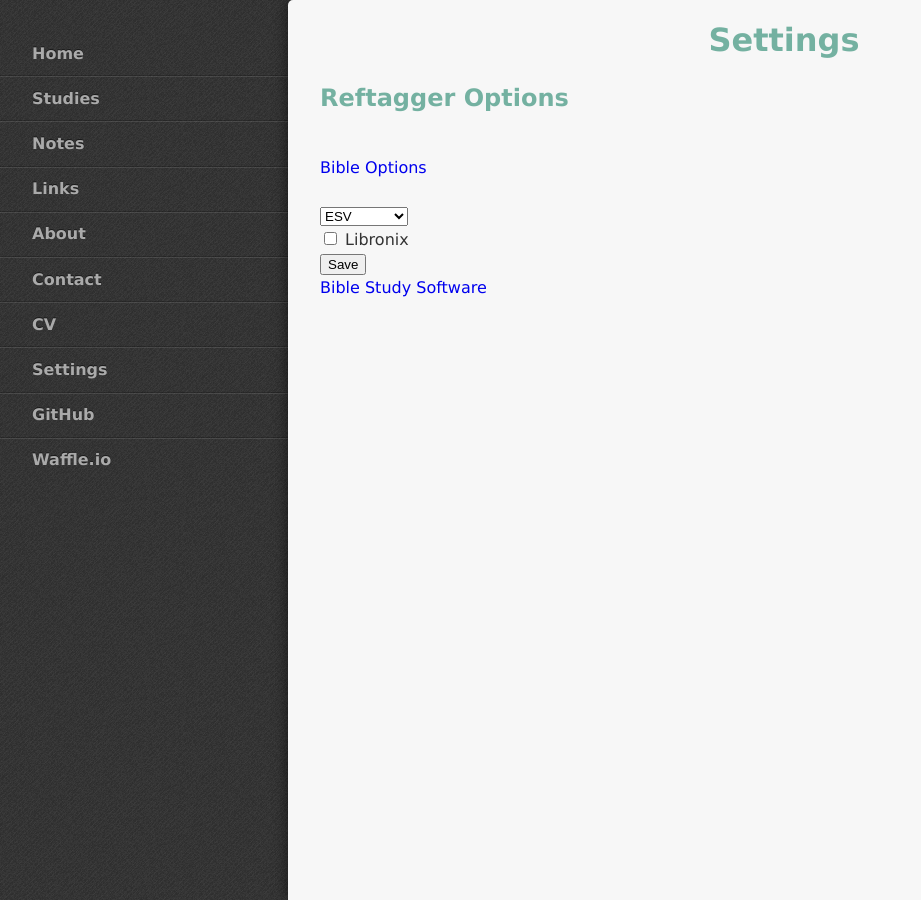
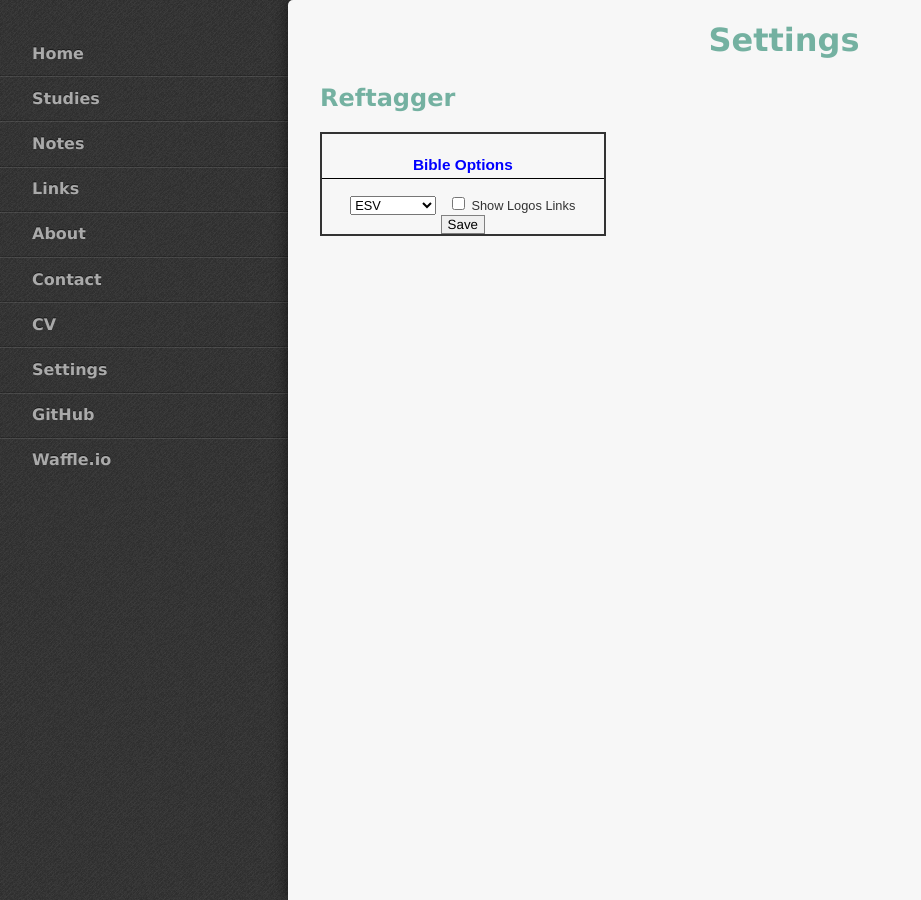
Before and after one commit to StevenTammen/chrya.com, a Jekyll site: the page built from pages/settings.md, in a window 1280 px wide. Shown: the whole page, without its empty margins (0-921 px from the left). Built offline with Jekyll 4.4.1, drawn with Linux system fonts in a browser that asks for light colours; part of the change alters nothing that is shown.

Commit message:
Update settings.md

```diff
--- a/pages/settings.md
+++ b/pages/settings.md
@@ -6,7 +6,54 @@ title: Settings
 
 <h1 class="center"> Settings </h1>
 
-## Reftagger Options
+<style>
+
+/* ----- RefTagger CP ----- */
+#lbsRefTaggerCP {
+    width: 22em;
+    background-color:#f7f7f7;
+    font-family: Arial, Helvetica, sans-serif;
+    line-height: 1.4em;
+    font-size: 80%;
+    text-align: center;
+    border-style: double;
+    border-width: 2px;
+}
+
+#lbsHeader {
+    text-align: center;
+    font-size: 120%;
+    font-weight: bold;
+    border-bottom: solid #000000 1px;
+    padding: .25em;
+}
+
+#lbsSaveContainer, #lbsVersionContainer, #lbsLibronixContainer {
+    padding: 4px;
+    display: inline;
+}
+
+#lbsSave {
+    border:1px solid gray;
+    font-family: helvetica, arial, "sans serif";
+    cursor: pointer;
+}
+
+#lbsVersion {
+    font-size:100%;
+}
+
+#lbsRefTaggerCP a:link{ color:#0000ff; }
+#lbsRefTaggerCP a:visited{ color:#b400ff; }
+#lbsRefTaggerCP a:hover{ color:#0ebfe9; }
+
+#lbsUseLibronixLinks {
+    cursor: pointer;
+}
+
+</style>
+
+## Reftagger
 
 <!-- RefTagger Control Panel -->
 <div id="lbsRefTaggerCP">
@@ -37,12 +84,10 @@ title: Settings
     </div>
 <div id="lbsLibronixContainer">
 <input id="lbsUseLibronixLinks" type="checkbox" />
-      <label for="lbsUseLibronixLinks">Libronix</label>
+      <label for="lbsUseLibronixLinks">Show Logos Links</label>
     </div>
 <div id="lbsSaveContainer">
 <input id="lbsSave" onclick="javascript:refTagger.lbsSavePrefs()" type="button" value="Save" />
       </div>
-<div id="lbsFooter">
-<a href="http://www.logos.com/demo">Bible Study Software</a></div>
 </div>
 <!-- End RefTagger Control Panel. For more info visit http://www.logos.com/reftagger. -->
```
